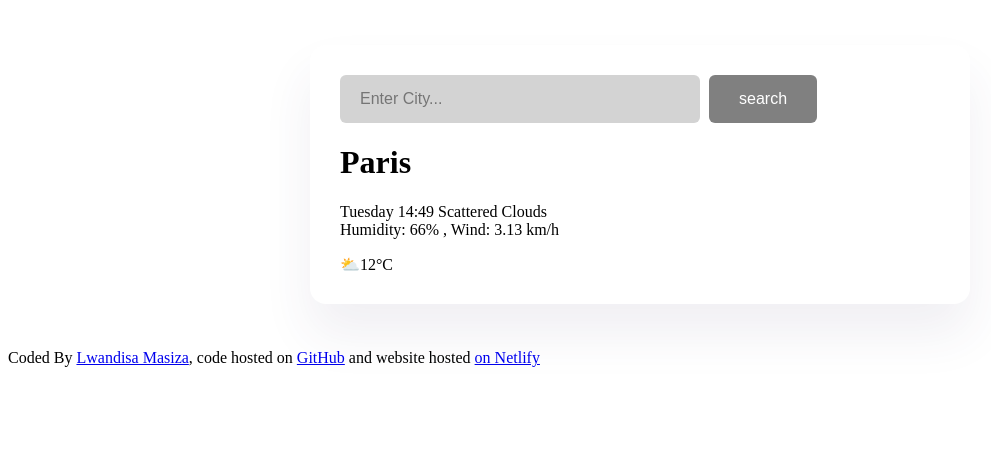
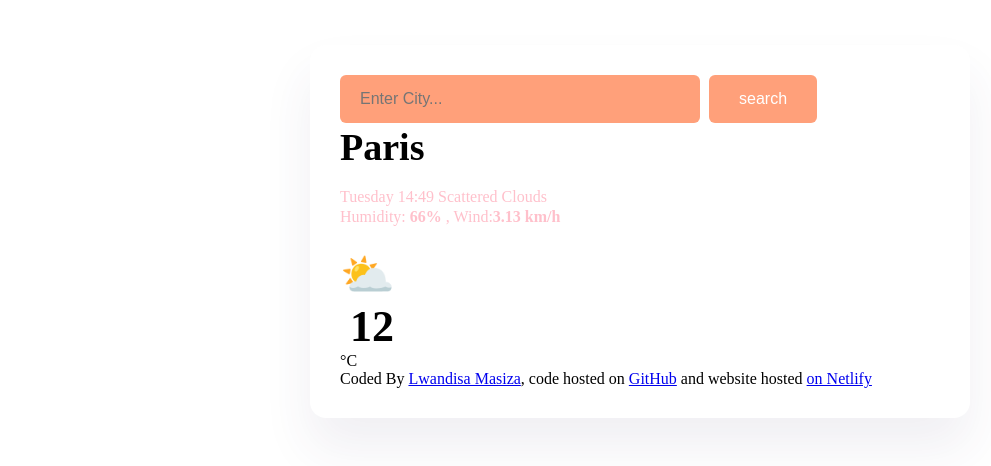
Before and after one commit to LwandisaMasiza/weather-app, a plain HTML site: page index.html in a window 1280 px wide. Shown: the whole page, without its empty margins (0-991 px from the left). Drawn offline with Linux system fonts and the light colour scheme.

Commit message:
Added more basic css and edited more basic css also added more basic html.

```diff
--- a/index.html
+++ b/index.html
@@ -32,11 +32,14 @@
           <p class="weather-app-details">
             Tuesday 14:49 Scattered Clouds
             <br />
-            Humidity: 66% , Wind: 3.13 km/h
+            Humidity: <strong>66%</strong> , Wind:<strong>3.13 km/h</strong>
           </p>
         </div>
-        <div class="weather-app-temperature">⛅12&deg;C</div>
-      </div>
+        <div class="wearther-app-container">
+          <div class="weather-app-icon">⛅</div>
+          <div class="weather-app-temperature">12</div>
+          <div class="weather-app-unit">&deg;C</div>
+        </div>
       </main>
 
       <footer>
--- a/src/style.css
+++ b/src/style.css
@@ -81,7 +81,7 @@
   padding: 30px;
 }
 .search-form-input {
-  background-color: lightgrey;
+  background-color: lightsalmon;
   border: none;
   border-radius: 6px;
   width: 60%;
@@ -89,7 +89,7 @@
   padding: 15px 20px;
 }
 .search-form-button {
-  background: grey;
+  background: lightsalmon;
   padding: 15px 30px;
   border: none;
   border-radius: 6px;
@@ -98,11 +98,11 @@
   font-size: 16px;
 }
 .header {
-  border-bottom: 1px solid purple;
+  border-bottom: 1px solid lightcoral;
   padding: 0 0 30px 0;
 }
 .footer {
-  border-top: 1px solid purple;
+  border-top: 1px solid lightcoral;
   padding: 30px 0 0 0;
   text-align: center;
   font-size: 13px;
@@ -118,3 +118,33 @@
 .main {
   padding: 30px 0;
 }
+.weather-app-city {
+  margin: 0;
+  font-size: 38px;
+  line-height: 48px;
+}
+.weather-app-details {
+  font: size 16px;
+  font-weight: 500;
+  line-height: 20px;
+  color: pink;
+}
+.weather-app-details-strong {
+  color: pink;
+}
+.weather-app-temperature-container {
+  display: flex;
+}
+.weather-app-temperature {
+  font-size: 44px;
+  margin-left: 10px;
+  font-weight: bold;
+}
+.weather-app-icon {
+  font-size: 44px;
+  margin-top: 22px;
+}
+.weather-app-city-unit {
+  margin-top: 16px;
+  font-size: 20px;
+}
```
